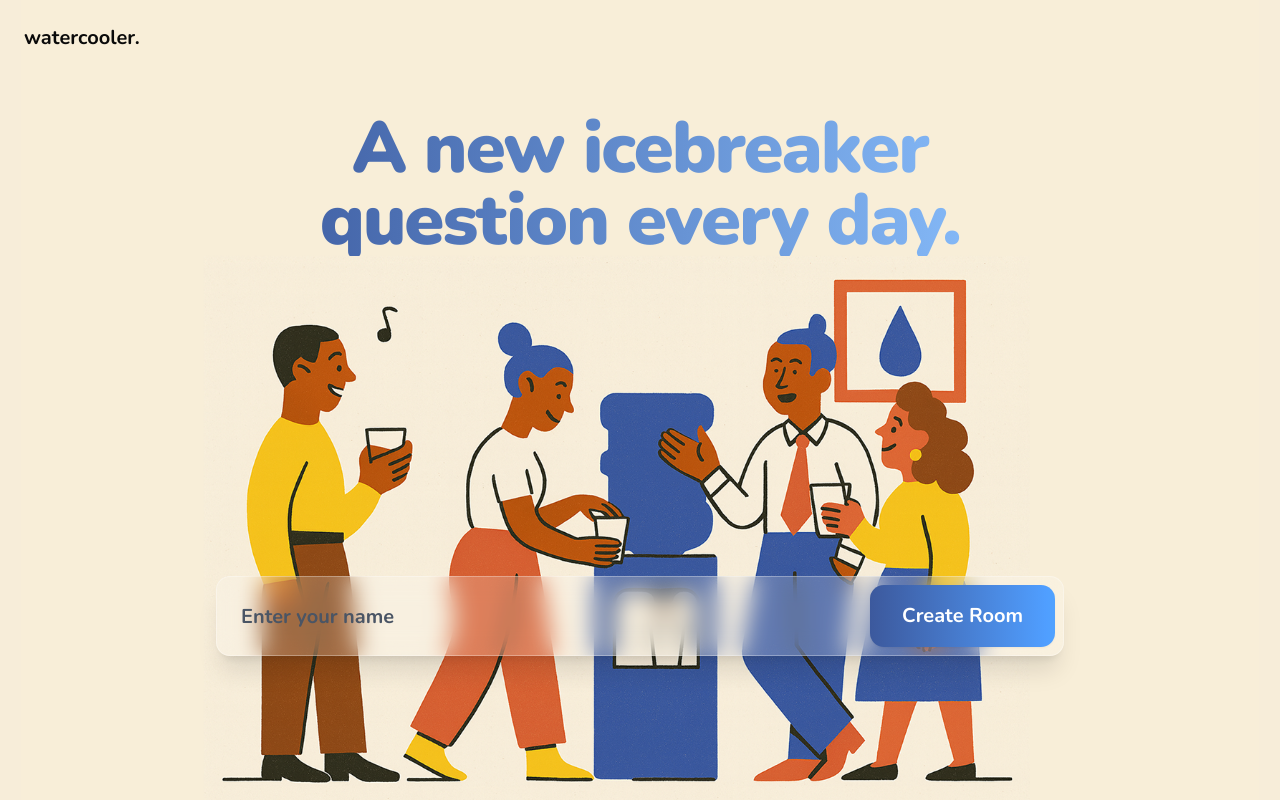
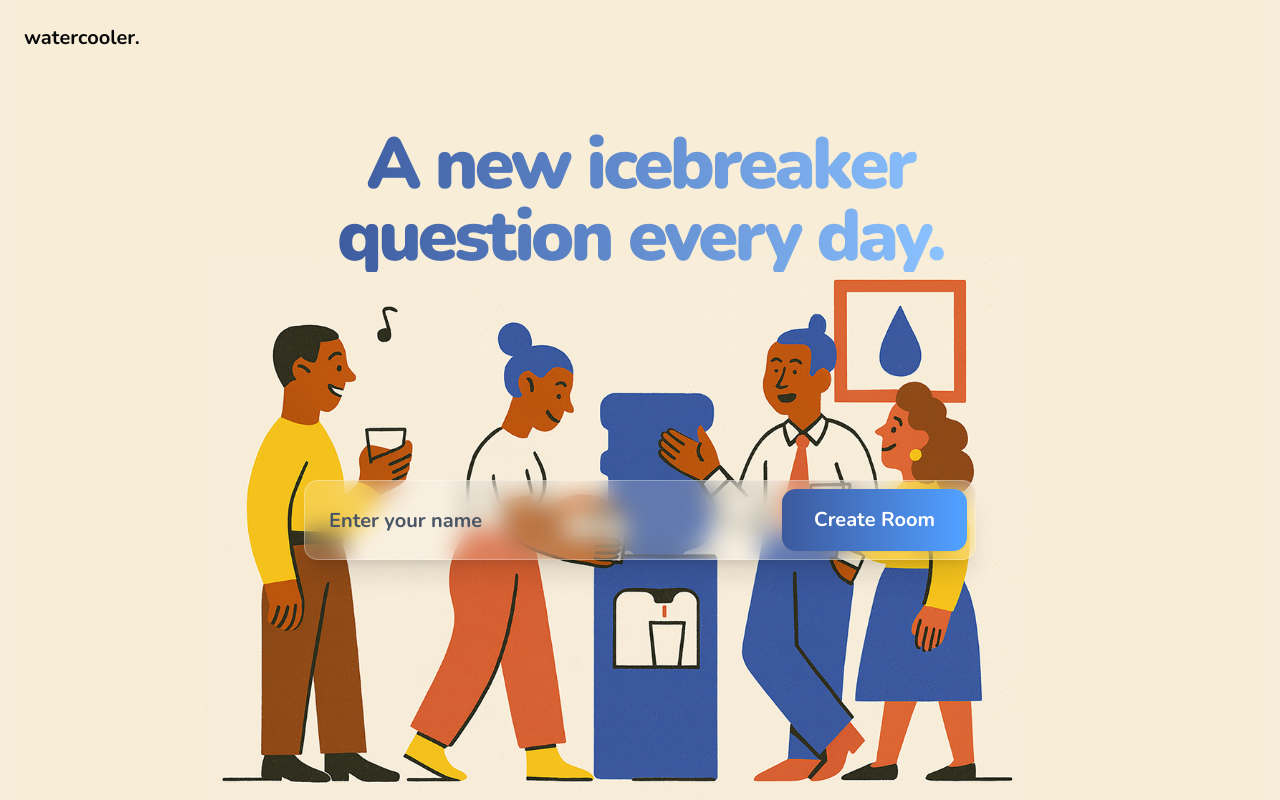
Before and after one commit to namekendrick/watercooler, a Next.js app: page / in a window 1280 px wide. Built offline with nearby package versions, Linux system fonts and the light colour scheme; no server answers; the database is empty.

Commit message:
Fix: Adjust homepage styling for mobile viewports

```diff
--- a/app/page.js
+++ b/app/page.js
@@ -21,7 +21,7 @@ export default function Home() {
       <Image
         src="/images/watercoolerbg.png"
         alt=""
-        className="object-contain"
+        className="object-contain hidden sm:block"
         fill
       />
 
@@ -31,29 +31,54 @@ export default function Home() {
         </Link>
       </div>
 
-      <div className="relative z-10 flex items-center md:items-baseline justify-center h-full">
-        <div className="max-w-4xl w-full px-6 md:mt-28">
-          <div className="text-center space-y-80">
-            <h1 className="text-5xl md:text-7xl font-black bg-gradient-to-r from-[#3c599d] to-blue-300 bg-clip-text text-transparent tracking-tight">
+      <div className="relative z-10 h-full min-h-screen flex flex-col items-center justify-center px-4 sm:hidden">
+        <div className="text-center space-y-8">
+          <h1 className="max-w-xs mx-auto text-3xl font-black bg-gradient-to-r from-[#3c599d] to-blue-300 bg-clip-text text-transparent tracking-tighter leading-none">
             A new icebreaker question every day.
           </h1>
-            <div className="max-w-4xl mx-auto">
-              <div className="relative flex items-center bg-white/20 backdrop-blur-md rounded-xl shadow-xl border border-white/30 h-20 py-2">
+          <div className="w-full max-w-sm mx-auto">
+            <div className="relative flex items-center bg-white/20 backdrop-blur-md rounded-xl shadow-xl border border-white/30 h-16 py-2">
               <Input
                 placeholder="Enter your name"
-                  className="px-6 py-4 shadow-none border-none font-bold bg-transparent placeholder:text-gray-600"
+                className="px-4 py-4 shadow-none border-none font-bold bg-transparent placeholder:text-gray-600 text-lg"
+                disabled={isPending}
+                onChange={(e) => setName(e.target.value)}
+              />
+              <Button
+                onClick={handleCreateRoom}
+                className="px-6 py-4 h-full bg-gradient-to-r from-[#3c599d] to-blue-400 hover:from-[#3c599d] hover:to-blue-500 text-white rounded-xl mr-2 text-base font-bold transition-all duration-200"
+                disabled={isPending}
+              >
+                Create Room
+              </Button>
+            </div>
+          </div>
+        </div>
+      </div>
+
+      <div className="relative z-10 h-full min-h-screen hidden sm:block">
+        <div className="max-w-2xl mx-auto pt-20 md:pt-32 pb-8 text-center px-4">
+          <h1 className="text-4xl sm:text-5xl md:text-6xl lg:text-7xl font-black bg-gradient-to-r from-[#3c599d] to-blue-300 bg-clip-text text-transparent tracking-tighter leading-none">
+            A new icebreaker question every day.
+          </h1>
+        </div>
+        <div className="absolute inset-0 flex items-center justify-center px-4 mt-60">
+          <div className="w-full max-w-2xl mx-auto">
+            <div className="relative flex items-center bg-white/20 backdrop-blur-md rounded-xl shadow-xl border border-white/30 h-16 sm:h-20 py-2">
+              <Input
+                placeholder="Enter your name"
+                className="px-4 sm:px-6 py-4 shadow-none border-none font-bold bg-transparent placeholder:text-gray-600 text-base sm:text-xl"
                 style={{ fontSize: "1.25rem" }}
                 disabled={isPending}
                 onChange={(e) => setName(e.target.value)}
               />
               <Button
                 onClick={handleCreateRoom}
-                  className="px-8 py-4 h-full bg-gradient-to-r from-[#3c599d] to-blue-400 hover:from-[#3c599d] hover:to-blue-500 text-white rounded-xl mr-2 text-xl font-bold transition-all duration-200"
+                className="px-6 sm:px-8 py-4 h-full bg-gradient-to-r from-[#3c599d] to-blue-400 hover:from-[#3c599d] hover:to-blue-500 text-white rounded-xl mr-2 text-base sm:text-xl font-bold transition-all duration-200"
                 disabled={isPending}
               >
                 Create Room
               </Button>
-              </div>
             </div>
           </div>
         </div>
```
Lines whose indentation alone changed are shown as unchanged.
